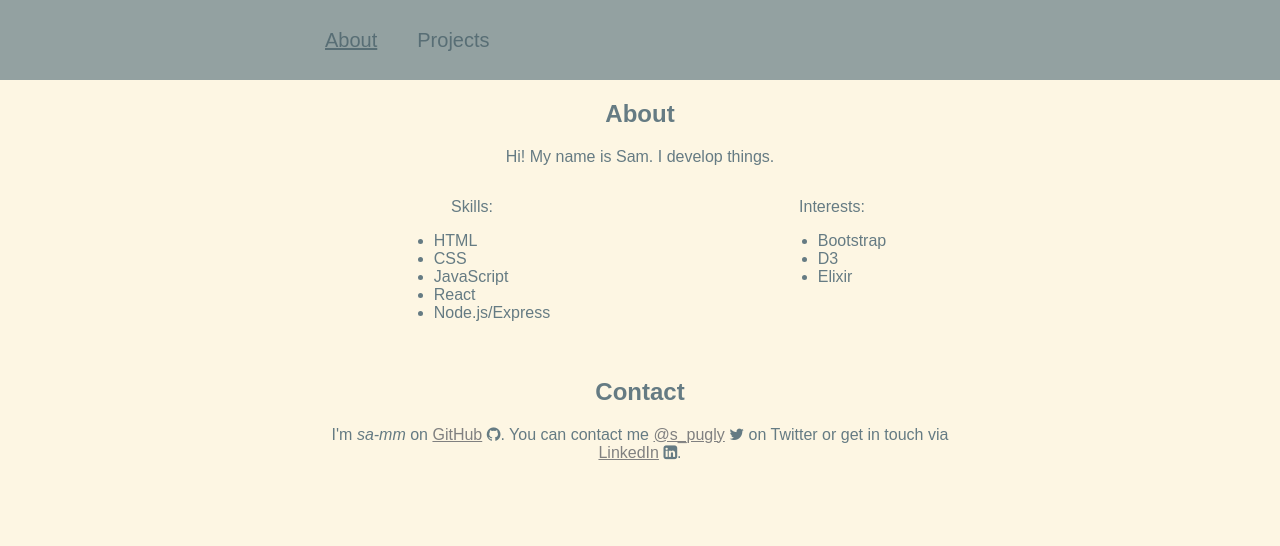
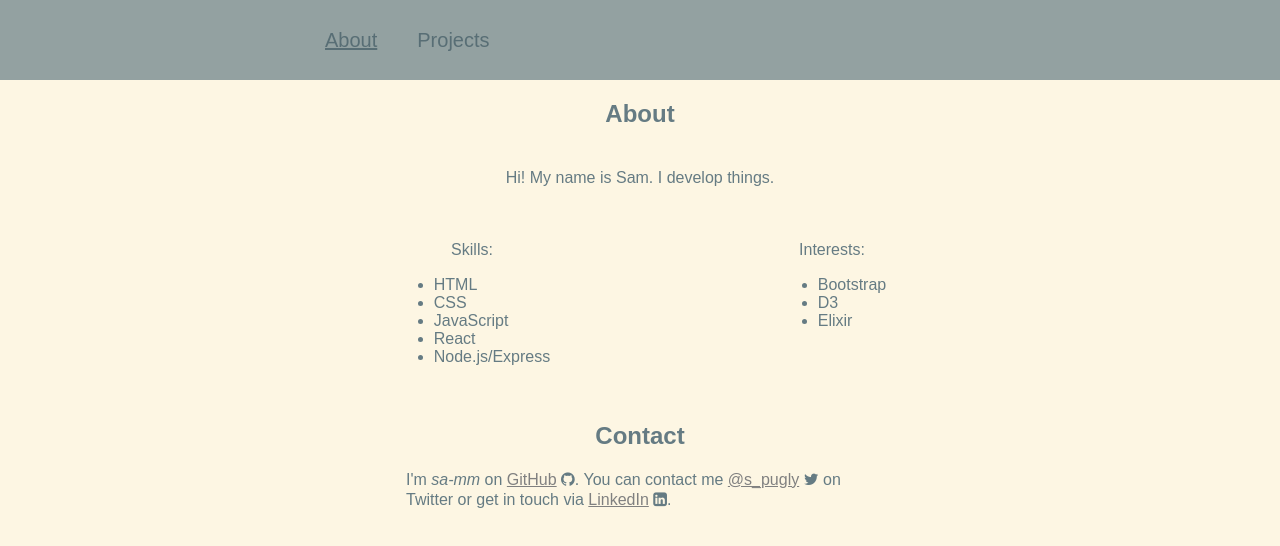
Before and after one commit to sa-mm/react-portfolio, a React (Create React App) app: page / in a window 1280 px wide. Shown: the top 546 px of the page. Built offline with nearby package versions, Linux system fonts and the light colour scheme.

Commit message:
Css fixes

```diff
--- a/src/components/About/About.css
+++ b/src/components/About/About.css
@@ -1,6 +1,14 @@
 .About {
     width: 90%;
     margin: 0 auto;
+}
+
+.About p {
+    line-height: 20px;
+}
+
+.About-text {
+    padding: 20px;
 }
 
 .About .lists {
@@ -18,4 +26,13 @@
     .About p, .About-contact p {
       text-align: center;
     }
+
+    .About-contact {
+        width: 65%;
+        margin: 0 auto;
+    }
+
+    .About-contact p {
+        text-align: left;
+    }
   }
--- a/src/components/About/About.js
+++ b/src/components/About/About.js
@@ -11,7 +11,7 @@ export const About = () => {
     <div className='About'>
       <div className='About-description'>
         <h2 className='heading'>About</h2>
-        <p>Hi! My name is Sam. I develop things.</p>
+        <p className='About-text'>Hi! My name is Sam. I develop things.</p>
         <div className='lists'>
           <div>
             <p>Skills:</p>
```
